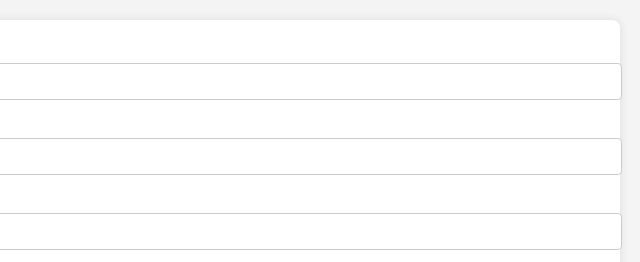
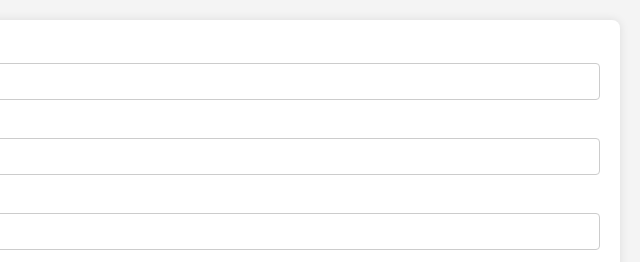
Before and after one commit to energistix/tableauEmprunt, a website with bundled scripts: page index.html in a window 1280 px wide. Shown: the top 262 px of the page, 640-1280 px from the left. Built offline with nearby package versions, Linux system fonts and the light colour scheme.

Commit message:
update css

```diff
--- a/index.css
+++ b/index.css
@@ -27,6 +27,7 @@ body {
   margin-bottom: 15px;
   border: 1px solid #ccc;
   border-radius: 4px;
+  box-sizing: border-box; /* Ensures padding is included in the width */
 }
 
 /* Table Styles */
```
